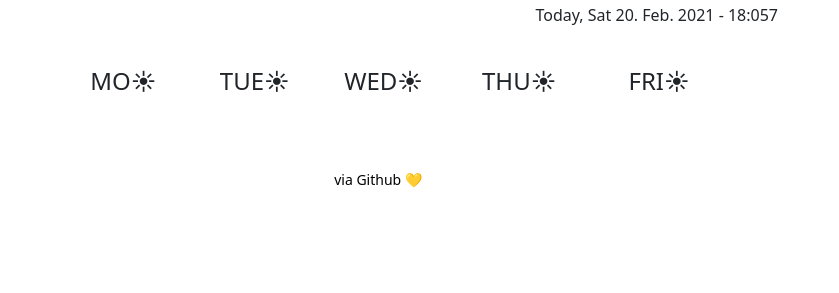
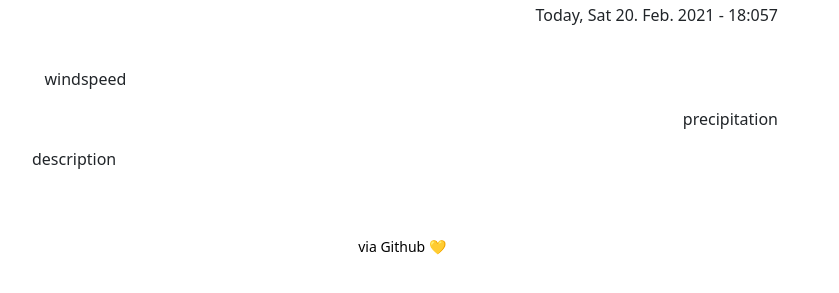
Before and after one commit to deenzi/funkyweatherapp-D, a plain HTML site: page index.html in a window 1280 px wide. Shown: the part 489-782 px from the top of the page, without its empty margins (10-849 px from the left). Drawn offline with nearby package versions, Linux system fonts and the light colour scheme.

Commit message:
extracted forecast + injected windspeed, precipitation, description

```diff
--- a/index.html
+++ b/index.html
@@ -52,29 +52,17 @@
     </div>
     <div class="row">
       <div class="col-2">
-        <h4>
-          MO☀
-        </h4>
+       <p>
+         windspeed
+       </p>
       </div>
-      <div class="col-2">
-        <h4>
-          TUE☀
-        </h4>
+      <div>
+        <p>
+          precipitation
+        </p>
       </div>
-      <div class="col-2">
-        <h4>
-          WED☀
-        </h4>
-      </div>
-      <div class="col-2">
-        <h4>
-          THU☀
-        </h4>
-      </div>
-      <div class="col-2">
-        <h4>
-          FRI☀
-        </h4>
+      <div>
+        description
       </div>
       <div class="col">
 
```
